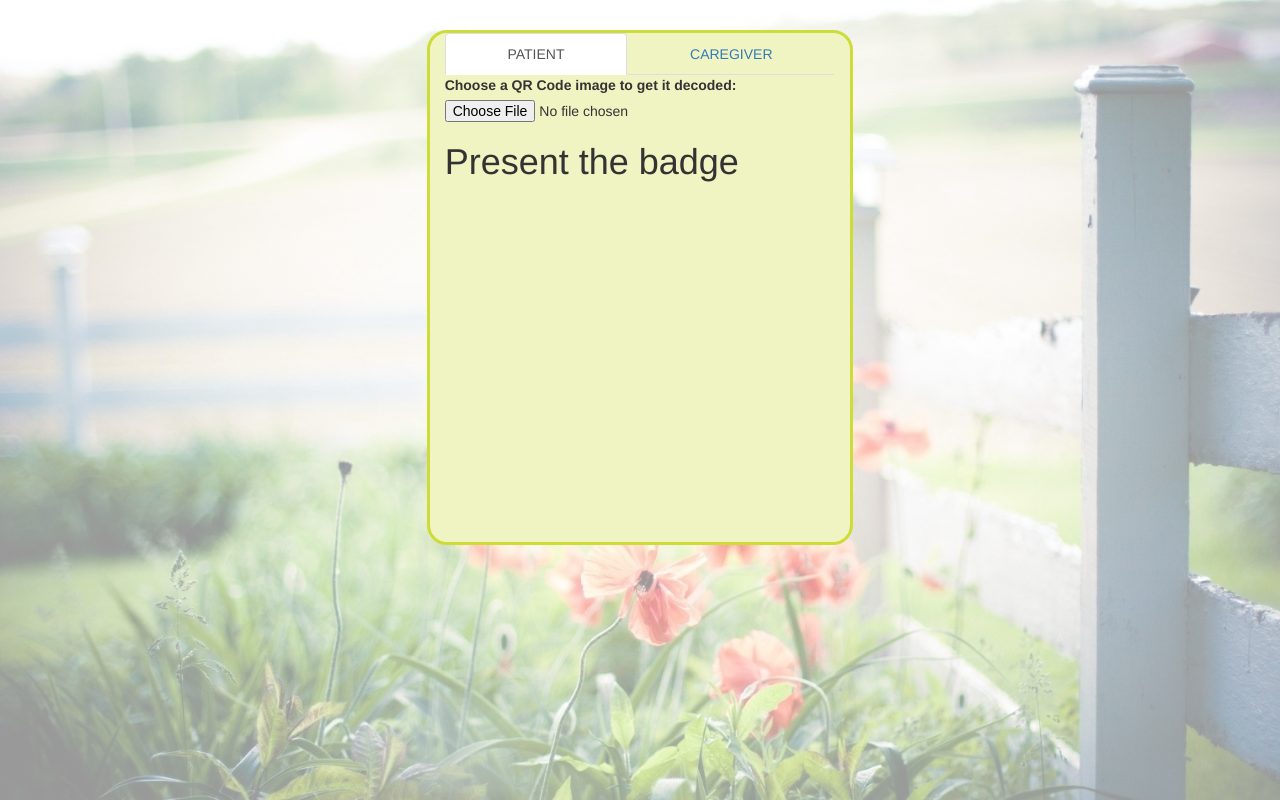
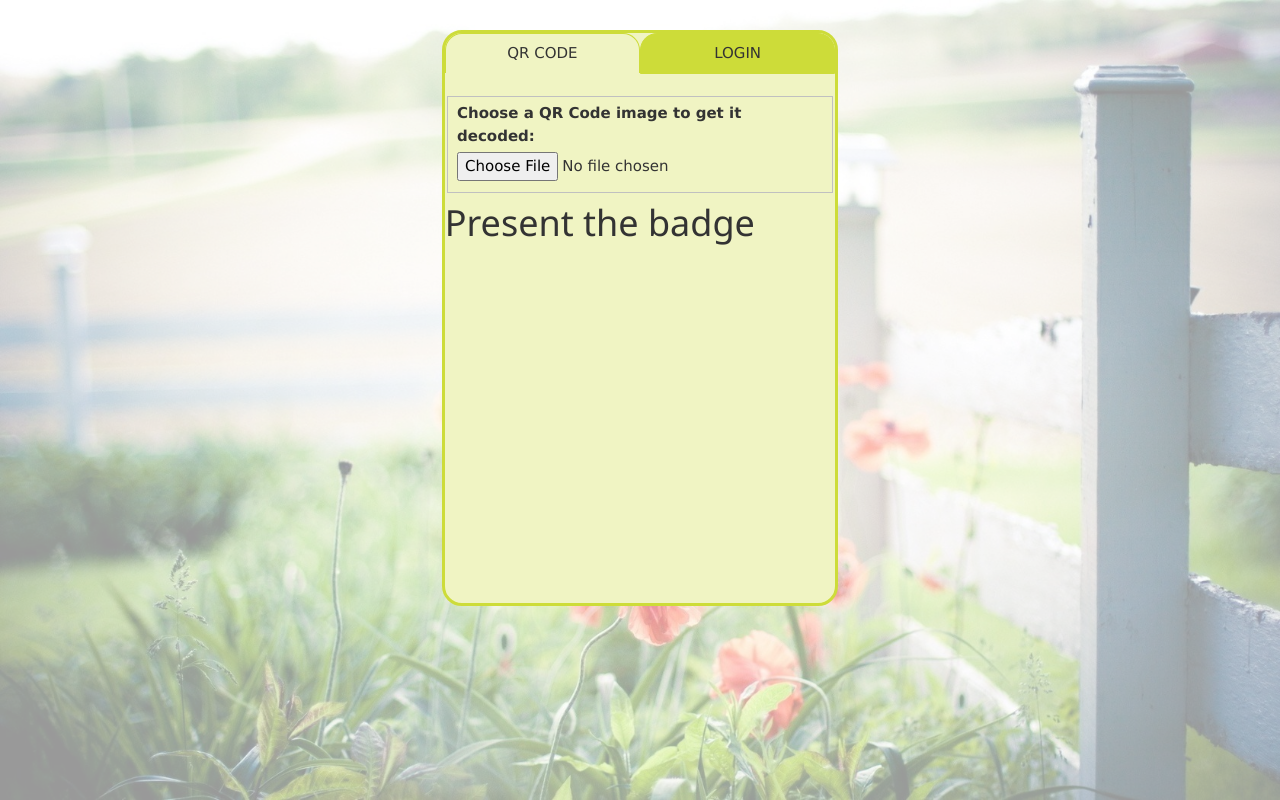
Before and after one commit to GuangmingLuo/GraceAge, a CodeIgniter app: page /GraceAge/AccountController/login in a window 1280 px wide. Run offline with CodeIgniter, Linux system fonts and the light colour scheme; some libraries are stand-ins or nearby versions.

Commit message:
Tab bar layout

```diff
--- a/GraceAge/application/views/Account/login.html
+++ b/GraceAge/application/views/Account/login.html
@@ -1,3 +1,4 @@
+<!DOCTYPE html>
 <html>
     <head>
         <meta charset="utf-8">
@@ -6,20 +7,30 @@
         <title>Log In to Grace Age</title>
         <link rel="stylesheet" href="https://maxcdn.bootstrapcdn.com/bootstrap/3.3.7/css/bootstrap.min.css">
         <link href="<?= base_url() ?>assets/css/login.css" rel="stylesheet" type="text/css"/>
+        <link rel="stylesheet" href="http://www.w3schools.com/lib/w3.css">
     </head>
 
     <body>
         <div class="container-fluid">
             <div class="row">
                 <div class="col-lg-offset-4 col-lg-4 col-md-offset-3 col-md-6">
-
-                    <ul class="nav nav-tabs nav-justified">
-                        <li class="active"><a href="#patientTab">PATIENT</a></li>
-                        <li><a href="#caregiverTab">CAREGIVER</a></li>
+                    <div class="framework">
+                        <!-- w3-navbar w3-border w3-light-grey -->
+                        <ul class="tabs">
+                            <li class = "active" style="width:50%"><a href="#">QR CODE</a></li>
+                            <li style="width:50%"><a href="#">LOGIN</a></li>
                         </ul>
 
+                        <!--
+                        <ul class="nav nav-tabs">
+                            <li class="active"><a href="#QRtab">QR CODE</a></li>
+                            <li><a href="#LOGINtab">LOGIN</a></li>
+                        </ul>
+
+                        -->
                         <div class="tab-content">
-                        <div id="patientTab" class="tab active">
+                            <div id="QRtab" class="tab active">
+                                <br>
                                 <fieldset>
                                     <label for ="photo"><b>Choose a QR Code image to get it decoded:</b></label>
                                     <br/>
@@ -30,7 +41,7 @@
                                 <div id="reader" style="width:400px;height:350px;"></div>
                             </div>
 
-                        <div id="caregiverTab" class="tab">
+                            <div id="loginTab" class="tab">
                                 <h2>Log in</h2>{loggedin}
                                 <form name="loginForm" id="loginForm" action="loginPost" method="post">
                                     <div class="form-group">
@@ -49,5 +60,6 @@
                     </div>
                 </div>
             </div>
+        </div>
     </body>
 </html>
--- a/GraceAge/assets/css/login.css
+++ b/GraceAge/assets/css/login.css
@@ -17,7 +17,7 @@ body:before{        /*background image*/
     background-size: cover;
 }
 
-.col-lg-4, .col-md-4{  /*border around info*/
+.framework{  /*border around info*/
     margin-top: 30px;
     border-style: solid;
     border-color: #CDDC39;
@@ -30,10 +30,56 @@ body:before{        /*background image*/
     margin-right: auto;
 }
 
-.tab {  /* tab that isn't active */
-    display:none;
+.tab {  /* tab that isn't active*/
+    display: none;
 }
 
 .tab.active {   /* active tab shows all content */
-    display:block;
+    display: block;
 }
+
+
+.tabs{  /* styling 2 tabs */
+    margin: 0;
+    padding: 0;
+    overflow: hidden;
+    border: 0px !important;
+}
+
+    .tabs li{
+        list-style-type: none;
+        float: left;
+        text-align: center;
+    }
+
+    .tabs li a{
+        display:block;
+        padding:8px 16px;
+        background-color: #CDDC39;
+        border-top-left-radius: 17px;
+        border-top-right-radius: 17px;
+        width: 100%;
+        border-style: solid;
+        border-width: 0.5px;
+        border-color: #CDDC39;
+    }
+
+        .tabs li a:hover{
+            font-weight: bold;
+            color: black;
+            background-color: #CDDC39;
+        }
+
+
+        .tabs>li.active>a{
+            background-color: #F0F4C3;
+            border-bottom: 0px;
+        }
+
+
+.nav-tab-holder .nav-tabs > li.active > a, .nav-tabs > li.active > a:hover, .nav-tabs > li.active > a:focus {
+  color: #FFF;
+  background-color: #23bab5;
+  border: 0;
+  border-radius: 0;
+}
```
Also changed, not shown: GraceAge/assets/css/starter-template.css (deleted, +0 -19 lines). Lines whose indentation alone changed are shown as unchanged.
